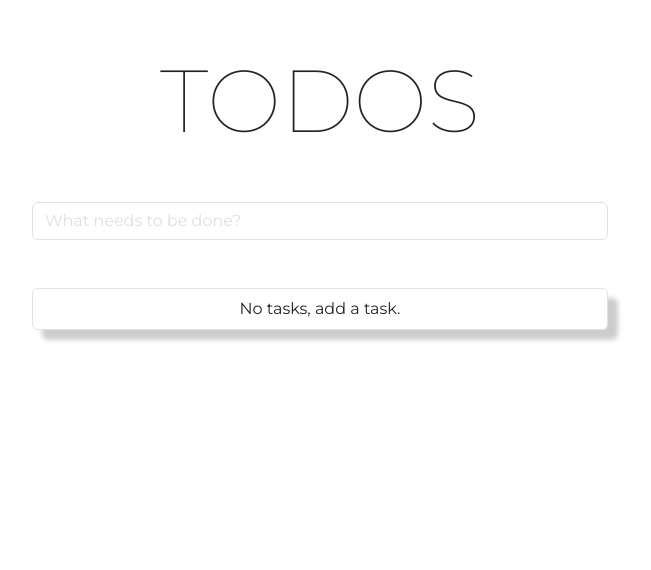
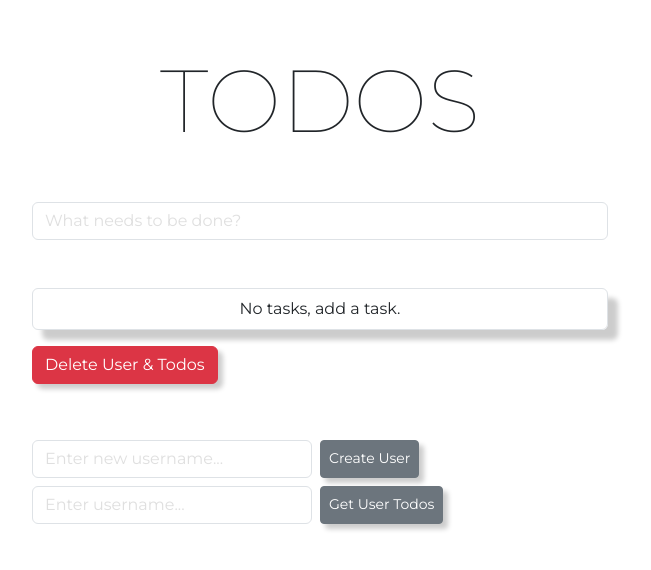
Before and after one commit to nicocarcamo/API-integrated-react-todo-list, a React (Create React App) app: page / in a window 1280 px wide. Shown: the top 570 px of the page, without its empty margins (320-971 px from the left). Built offline with nearby package versions, Linux system fonts and the light colour scheme.

Commit message:
Todo list with API integrations

```diff
--- a/src/components/TodoList.jsx
+++ b/src/components/TodoList.jsx
@@ -3,21 +3,101 @@ import React, { useState } from 'react';
 function TodoList() {
     const [todos, setTodos] = useState([]);
     const [todo, setTodo] = useState('');
+    const [username, setUsername] = useState('');
 
     const handleChange = (event) => {
         setTodo(event.target.value);
     };
 
+    const handleSubmitUser = (event) => {
+        event.preventDefault();
+        console.log(event);
+        const inputFieldValue = event.target.elements.inputField.value;
+        fetch(`https://assets.breatheco.de/apis/fake/todos/user/${inputFieldValue}`, {
+            method: 'POST',
+            headers: {
+                'Content-Type': 'application/json',
+            },
+            body: JSON.stringify({ todo: todo }),
+        })
+        event.target.reset();
+    }
+
+    const handleGetUser = (event) => {
+        event.preventDefault();
+        console.log(event);
+        const inputFieldValue = event.target.elements.inputField.value;
+        setUsername(inputFieldValue);
+        fetch(`https://assets.breatheco.de/apis/fake/todos/user/${inputFieldValue}`)
+            .then(response => response.json())
+            .then(data => {
+                setTodos(data);
+            })
+            .catch(error => console.log(error));
+        event.target.reset();
+    };
+
     const handleSubmit = (event) => {
         event.preventDefault();
         if (todo.trim() !== '') {
-          setTodos([...todos, todo]);
-          setTodo('');
+            fetch(`https://assets.breatheco.de/apis/fake/todos/user/${username}`)
+                .then(response => response.json())
+                .then(data => {
+                    const newTodos = [...data, { label: todo, done: false }];
+                    fetch(`https://assets.breatheco.de/apis/fake/todos/user/${username}`, {
+                        method: 'PUT',
+                        body: JSON.stringify(newTodos),
+                        headers: {
+                            'Content-Type': 'application/json'
+                        }
+                    })
+                        .then(response => response.json())
+                        .then(data => {
+                            console.log(data);
+                            setTodos(newTodos);
+                            setTodo('');
+                        })
+                        .catch(error => console.log(error));
+                })
+                .catch(error => console.log(error));
         }
     };
 
     const handleDelete = (index) => {
-        setTodos(todos.filter((_, i) => i !== index));
+        const newTodos = todos.filter((_, i) => i !== index);
+        setTodos(newTodos);
+        fetch(`https://assets.breatheco.de/apis/fake/todos/user/${username}`, {
+            method: 'PUT',
+            body: JSON.stringify(newTodos),
+            headers: {
+                'Content-Type': 'application/json'
+            }
+        })
+            .then(response => response.json())
+            .then(data => {
+                if (data.result) {
+                    console.log('Todo list updated successfully');
+                } else {
+                    console.error('Error updating todo list:', data.message);
+                }
+            })
+            .catch(error => console.log(error));
+    };
+
+    const handleDeleteAll = () => {
+        fetch(`https://assets.breatheco.de/apis/fake/todos/user/${username}`, {
+            method: 'DELETE'
+        })
+            .then(response => response.json())
+            .then(data => {
+                if (data.result === 'ok') {
+                    console.log('User and todo list deleted successfully');
+                    setTodos([]);
+                } else {
+                    console.error('Error deleting user and todo list:', data.message);
+                }
+            })
+            .catch(error => console.log(error));
     };
 
     return (
@@ -27,6 +107,7 @@ function TodoList() {
                 <div className="form-group">
                     <input
                         type="text"
+                        name="inputField"
                         className="form-control"
                         id="todo"
                         placeholder='What needs to be done?'
@@ -35,7 +116,7 @@ function TodoList() {
                     />
                 </div>
             </form>
-            <ul className="list-group my-5">
+            <ul className="list-group mt-5">
                 {todos.length === 0 ? (
                     <li className="list-group-item text-center">No tasks, add a task.</li>
                 ) : (
@@ -44,7 +125,7 @@ function TodoList() {
                             key={index}
                             className="list-group-item d-flex justify-content-between align-items-center"
                         >
-                            {todo}
+                            {todo.label}
                             <button
                                 type="button"
                                 className="btn-close delete-button"
@@ -55,6 +136,19 @@ function TodoList() {
                     ))
                 )}
             </ul>
+            <button type="button" className="btn btn-danger mt-3 mb-5" onClick={handleDeleteAll}>
+                Delete User & Todos
+            </button>
+
+            <form className="d-flex my-2" onSubmit={handleSubmitUser}>
+                <input className="form-control user-input" type="text" name="inputField" id="inputField" placeholder="Enter new username..." />
+                <button className="btn btn-secondary btn-sm ms-2" type="submit">Create User</button>
+            </form>
+            <form className="d-flex my-2" onSubmit={handleGetUser}>
+                <input className="form-control user-input" type="text" name="inputField" id="inputField" placeholder="Enter username..." />
+                <button className="btn btn-secondary btn-sm ms-2" type="submit">Get User Todos</button>
+            </form>
+
         </div>
     );
 }
--- a/src/index.css
+++ b/src/index.css
@@ -27,3 +27,11 @@ body {
   display: none;
   font-size: 0.8rem;
 }
+
+.user-input {
+  max-width: 280px;
+}
+
+.btn {
+  box-shadow: 5px 5px 5px rgba(0,0,0,0.2);
+}
```
Also changed, not shown: src/index.js (line endings or trailing spaces).
